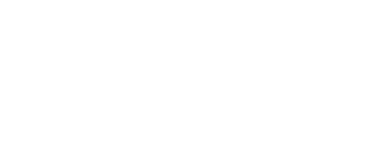
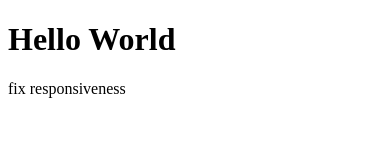
Before and after one commit to ilanafreedman/class_ex_branch, a plain HTML site: page index.html in a window 390 px wide. Drawn offline with Linux system fonts and the light colour scheme.

```diff
--- a/index.html
+++ b/index.html
@@ -4,6 +4,8 @@
 	<title></title>
 </head>
 <body>
+	<h1>Hello World</h1>
+	<p>fix responsiveness</p>
 
 </body>
 </html>
```
